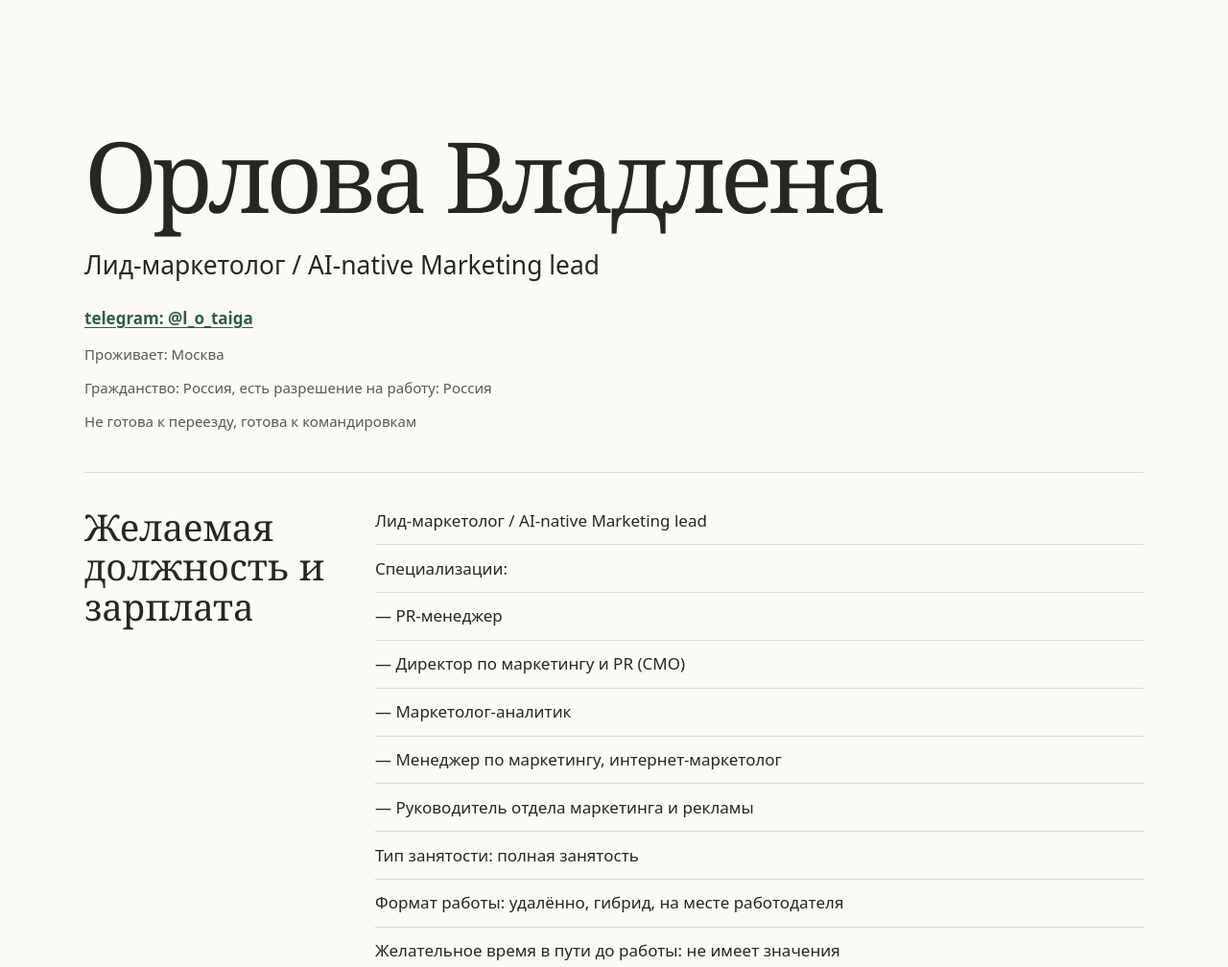
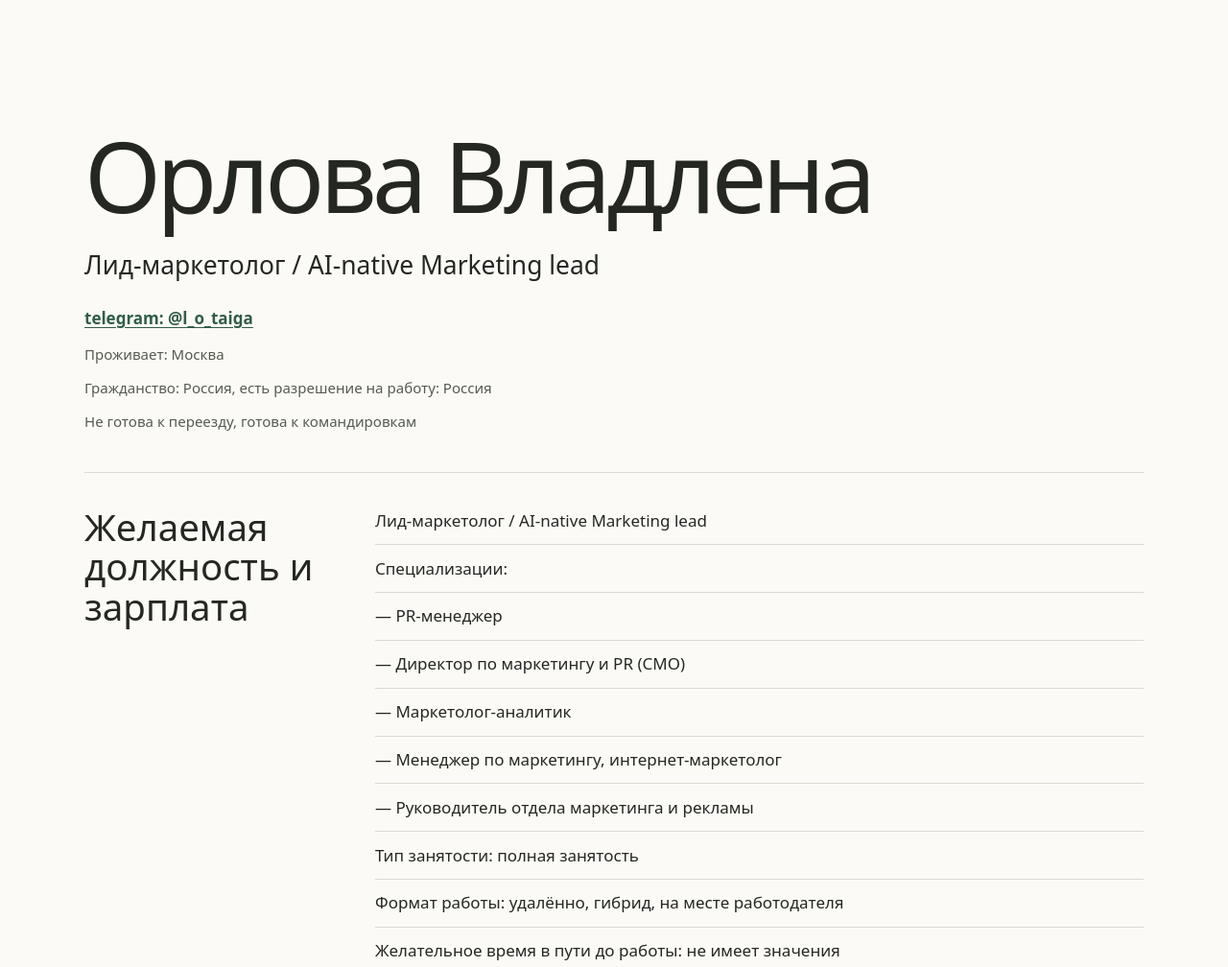
Before and after one commit to LadaOrlova/resume, a plain HTML site: page index.html in a window 1280 px wide. Shown: the top 1008 px of the page at 96% size. Drawn offline with Linux system fonts and the light colour scheme.

Commit message:
Use sans-serif headings

```diff
--- a/index.html
+++ b/index.html
@@ -10,7 +10,7 @@
 body {margin:0;background:var(--paper);color:var(--ink);font:1.0625rem/1.65 system-ui,sans-serif}
 main {width:min(100% - 3rem,69rem);margin:auto}
 header {padding:clamp(3rem,10vw,8rem) 0 2.5rem;border-bottom:1px solid var(--line)}
-h1,h2 {font-family:Georgia,serif;font-weight:400;line-height:1.08;margin:0}
+h1,h2 {font-family:inherit;font-weight:400;line-height:1.08;margin:0}
 h1 {font-size:clamp(3rem,8vw,6.5rem);letter-spacing:-.045em}
 h2 {font-size:clamp(1.65rem,3vw,2.4rem)}
 h3 {font-size:1.2rem;line-height:1.4;margin:0}
```
